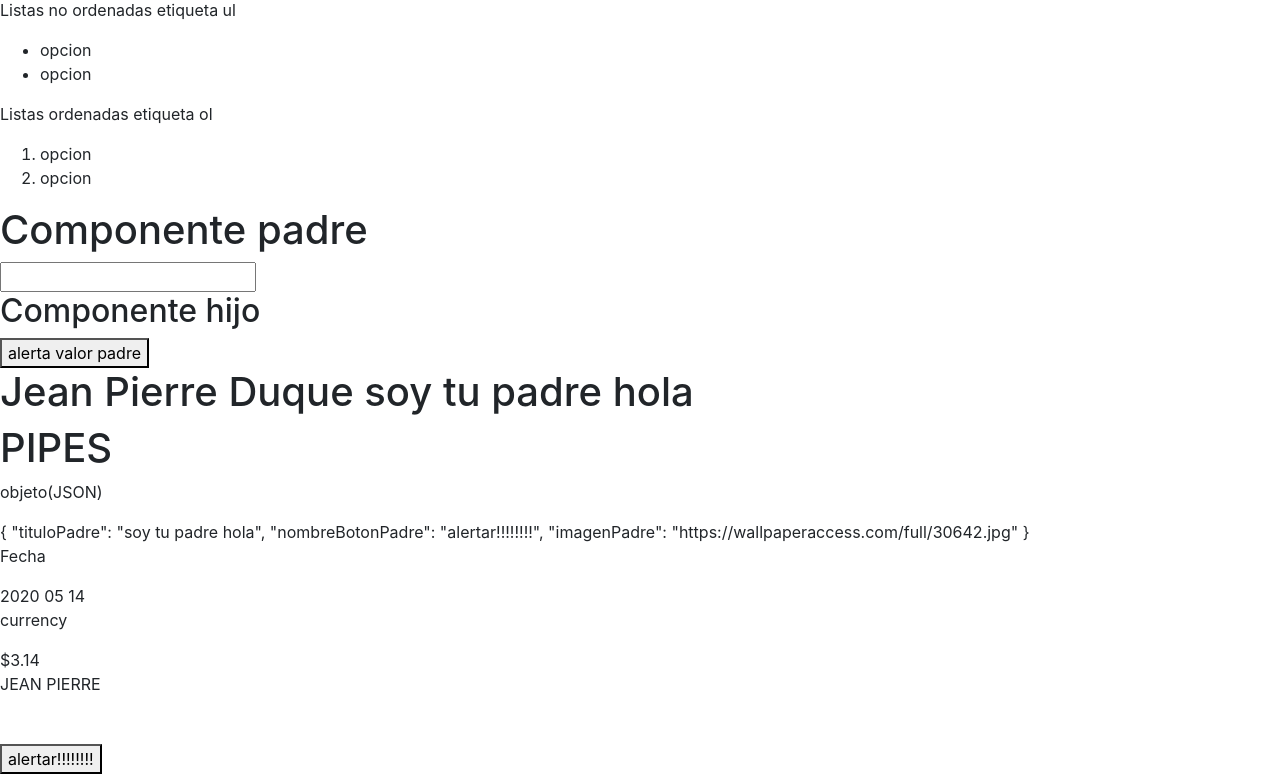
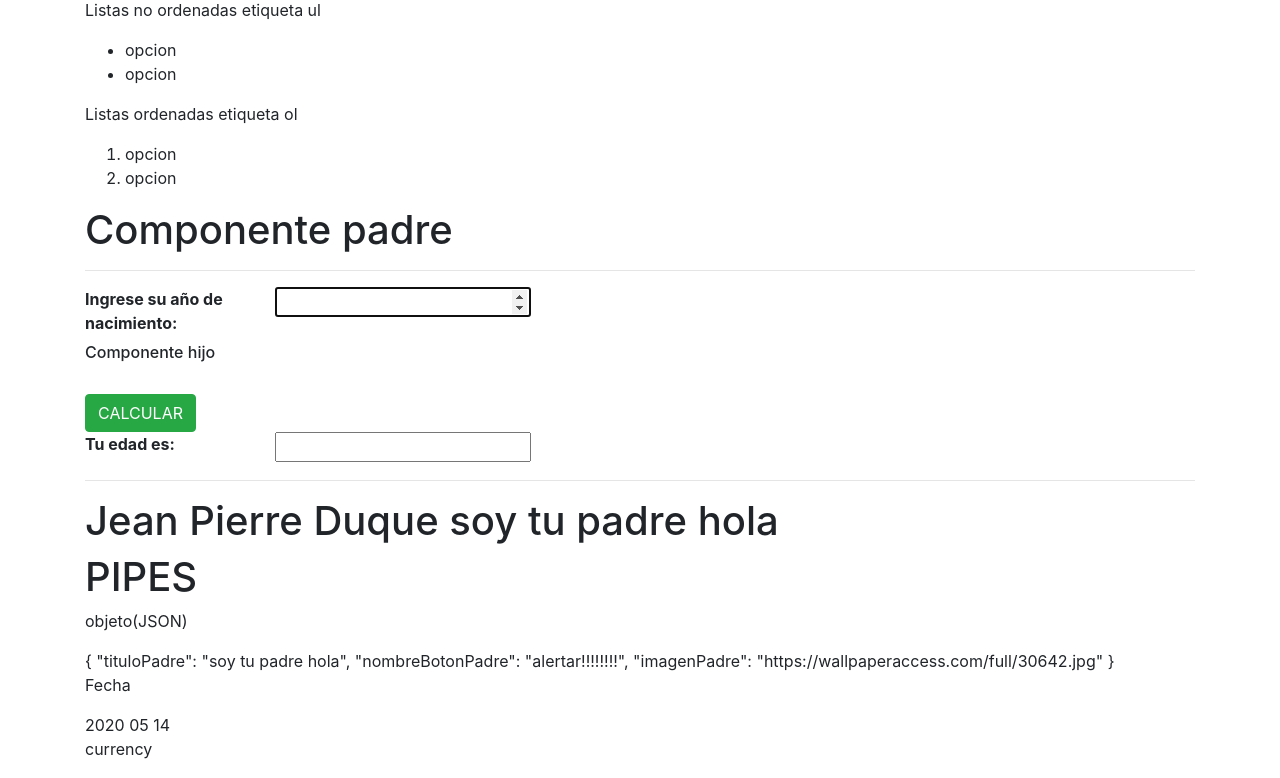
Before and after one commit to JPnuke/Jean-Pierre-Duque, an Angular app in the folder font-end/: page / in a window 1280 px wide. Shown: the part 642-1420 px from the top of the page. Built offline with nearby package versions, Linux system fonts and the light colour scheme.

Commit message:
Pipes,componentes, css

```diff
--- a/font-end/src/app/app.component.html
+++ b/font-end/src/app/app.component.html
@@ -1,28 +1,49 @@
+<div class="container">
+  <div class="row">
+    <div class="col-sm-12">
       <h1>TITULO NOMBRE</h1>
+    </div>
+    <div class="col-sm-12">
       <h2>h2</h2>
+    </div>
+    <div class="col-sm-12">
       <h3>h3</h3>
+    </div>
+    <div class="col-sm-12">
       <h4>h4</h4>
+    </div>
+    <div class="col-sm-12">
       <h5>h5</h5>
+    </div>
+    <div class="col-sm-12">
       <h6>h6</h6>
-<img src="https://media.metrolatam.com/2019/10/16/goku-b9b032782ae8ccae3cacbb80bc861e2c-1200x800.jpg" width="400px"
-  height="400px" alt="">
+    </div>
+    <div class="col-sm-12">
+      <img src="https://media.metrolatam.com/2019/10/16/goku-b9b032782ae8ccae3cacbb80bc861e2c-1200x800.jpg"
+        width="400px" height="400px" alt="">
+    </div>
+    <div class="col-sm-12">
       <p>Listas no ordenadas etiqueta ul</p>
       <ul>
         <li>opcion</li>
         <li>opcion</li>
       </ul>
+    </div>
+    <div class="col-sm-12">
       <p>Listas ordenadas etiqueta ol</p>
       <ol>
         <li>opcion</li>
         <li>opcion</li>
       </ol>
-
+    </div>
+    <div class="col-sm-12">
       <app-padre>
       </app-padre>
-
-<app-mi-primer-componente
-[titulo]="tituloPadre"
-[nombreBoton]="nombreBotonPadre"
-[imagenPath]="imagenPadre"
+    </div>
+    <div class="col-sm-12">
+      <app-mi-primer-componente [titulo]="tituloPadre" [nombreBoton]="nombreBotonPadre" [imagenPath]="imagenPadre"
         [datos]="datosHijo" (saludoHijo)="obtenerRespuestaHjo($event)">
       </app-mi-primer-componente>
+    </div>
+  </div>
+</div>
--- a/font-end/src/app/app.component.ts
+++ b/font-end/src/app/app.component.ts
@@ -20,6 +20,6 @@ export class AppComponent {
 
 
   obtenerRespuestaHjo(evento) {
-    console.log(evento)
+    console.log(evento);
   }
 }
--- a/font-end/src/app/hijo/hijo.component.html
+++ b/font-end/src/app/hijo/hijo.component.html
@@ -1,7 +1,10 @@
-<h2>Componente hijo</h2>
-
+<h6>Componente hijo</h6>
+<!--
 <button
 (click)="alertaValorPadre()"
 >
     alerta valor padre
 </button>
+-->
+<br>
+<button type="button" class="btn btn-success" (click)="calcular()">{{nombreBoton1}}</button>
--- a/font-end/src/app/hijo/hijo.component.ts
+++ b/font-end/src/app/hijo/hijo.component.ts
@@ -1,4 +1,4 @@
-import { Component, OnInit, Input } from '@angular/core';
+import { Component, OnInit, Input, Output, EventEmitter } from '@angular/core';
 
 @Component({
   selector: 'app-hijo',
@@ -7,15 +7,24 @@ import { Component, OnInit, Input } from '@angular/core';
 })
 export class HijoComponent implements OnInit {
 
+  @Input() nombreBoton1: string;
+  @Input()resultado: number;
+  @Output() resultadoChange = new EventEmitter();
+
   constructor() { }
   @Input() valorDelPadre: string;
-
+  @Input() valorDelAnio: number;
   ngOnInit() {
 
   }
 
   alertaValorPadre() {
-    alert(this.valorDelPadre)
+    alert(this.valorDelPadre);
+  }
+
+  calcular(){
+    this.resultado = 2020 - this.valorDelAnio;
+    this.resultadoChange.emit(this.resultado);
   }
 
 }
--- a/font-end/src/app/mi-primer-componente/mi-primer-componente.component.html
+++ b/font-end/src/app/mi-primer-componente/mi-primer-componente.component.html
@@ -26,4 +26,6 @@
   {{datos.nombreBotonPadre}}
 </button>
 <br><br><br>
+<div class="col-sm-12">
 <img [src]="datos.imagenPadre" alt="">
+</div>
--- a/font-end/src/app/mi-primer-componente/mi-primer-componente.component.ts
+++ b/font-end/src/app/mi-primer-componente/mi-primer-componente.component.ts
@@ -6,7 +6,7 @@ import { Component, OnInit, OnDestroy, Input, Output, EventEmitter } from '@angu
   templateUrl: './mi-primer-componente.component.html',
   styleUrls: ['./mi-primer-componente.component.css']
 })
-export class MiPrimerComponenteComponent implements OnInit {
+export class MiPrimerComponenteComponent implements OnInit, OnDestroy {
 
   @Input() titulo: string;
   @Input() nombreBoton: string;
@@ -22,11 +22,11 @@ export class MiPrimerComponenteComponent implements OnInit {
   constructor() { }
 
   ngOnInit() {
-    console.log('datos del padre en hijo')
-    console.log(this.datos)
+    console.log('datos del padre en hijo');
+    console.log(this.datos);
   }
-  //ngAfterView
-  ngDestroy() {
+  /*ngAfterView */
+  ngOnDestroy() {
 
   }
 
--- a/font-end/src/app/padre/padre.component.html
+++ b/font-end/src/app/padre/padre.component.html
@@ -1,8 +1,23 @@
 <h1>Componente padre</h1>
-<input type="text"
-[(ngModel)]="valorDelInput">
-{{valorDelInput}}
-<app-hijo
-[valorDelPadre]="valorDelInput"
->
+<!--<input type="text" [(ngModel)]="valorDelInput" >
+{{valorDelInput}}-->
+<hr>
+<div class="row">
+  <div class="col-sm-2">
+    <b><label>Ingrese su año de nacimiento:</label></b>
+  </div>
+  <div class="col-sm-2">
+    <input type="number" [(ngModel)]="valorDelInput2"autofocus>
+    <div class="col-sm-8"></div>
+  </div>
+</div>
+<app-hijo [valorDelPadre]="valorDelInput" [valorDelAnio]="valorDelInput2" [nombreBoton1]="nombreBoton1"
+  (resultadoChange)="obtenerResultado($event)" [(resultado)]="res">
 </app-hijo>
+<div class="row">
+<div class="col-sm-2"><b><label>Tu edad es:</label></b></div>
+<div class="col-sm-1"><input type="number" [(ngModel)]="res"readonly></div>
+<div class="col-sm-9"></div>
+
+</div>
+<hr>
--- a/font-end/src/app/padre/padre.component.ts
+++ b/font-end/src/app/padre/padre.component.ts
@@ -1,4 +1,4 @@
-import { Component, OnInit } from '@angular/core';
+import { Component, OnInit, Input } from '@angular/core';
 
 @Component({
   selector: 'app-padre',
@@ -10,8 +10,12 @@ export class PadreComponent implements OnInit {
   constructor() { }
 
   valorDelInput = '';
-
+  valorDelInput2: any;
+  nombreBoton1 = 'CALCULAR';
+  res: any;
   ngOnInit(): void {
   }
-
+  obtenerResultado(evento){
+    console.log(evento);
+  }
 }
```
Lines whose indentation alone changed are shown as unchanged.
